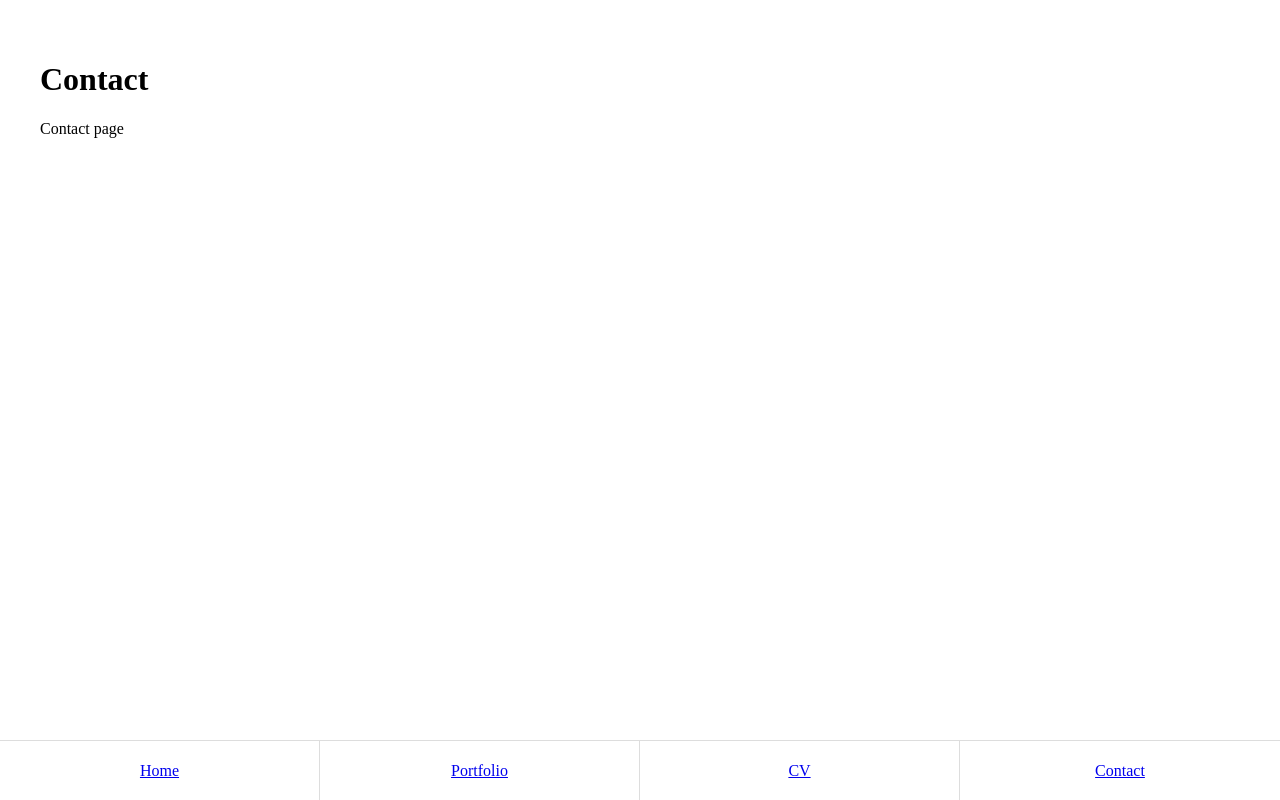
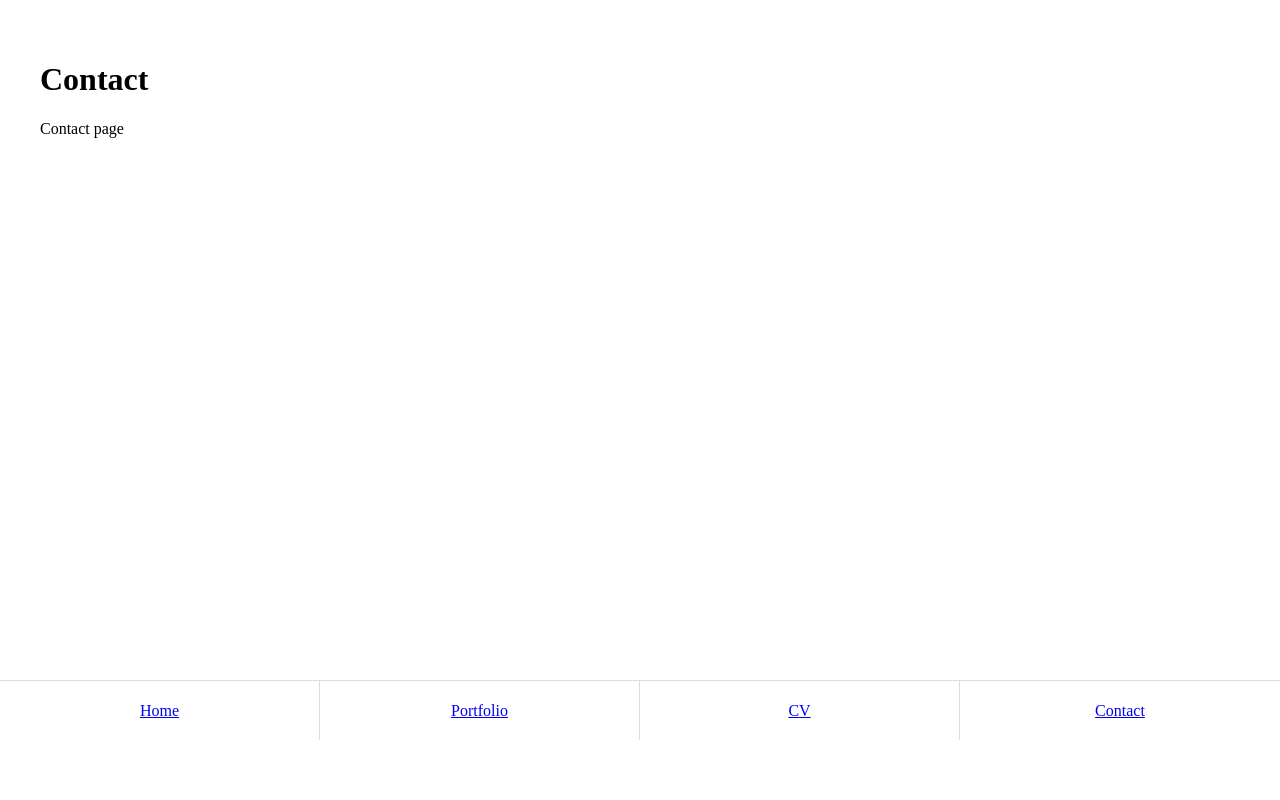
Before and after one commit to guayom/guayom, a Gatsby site: page /contact/ in a window 1280 px wide. Built offline with nearby package versions, Linux system fonts and the light colour scheme; Gatsby itself is replaced by a stand-in of ours.

Commit message:
Reduce height of main container

```diff
--- a/src/components/global/grids.js
+++ b/src/components/global/grids.js
@@ -5,7 +5,7 @@ const MainGrid = styled.div`
   grid-template-columns: 1fr;
   grid-template-rows: 1fr 60px;
   height: 100%;
-  min-height: 100vh;
+  min-height: calc(100vh - 60px);
 
   .navigation {
     order: 2;
```
